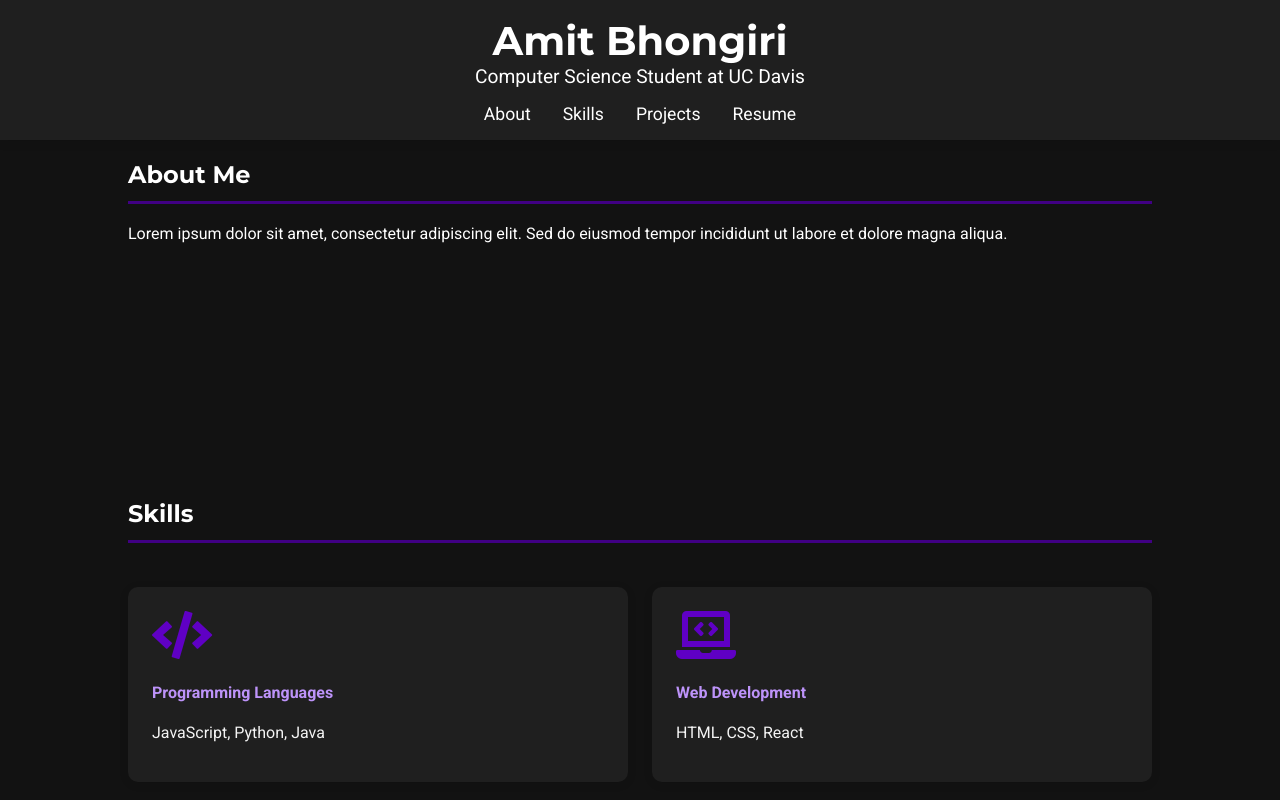
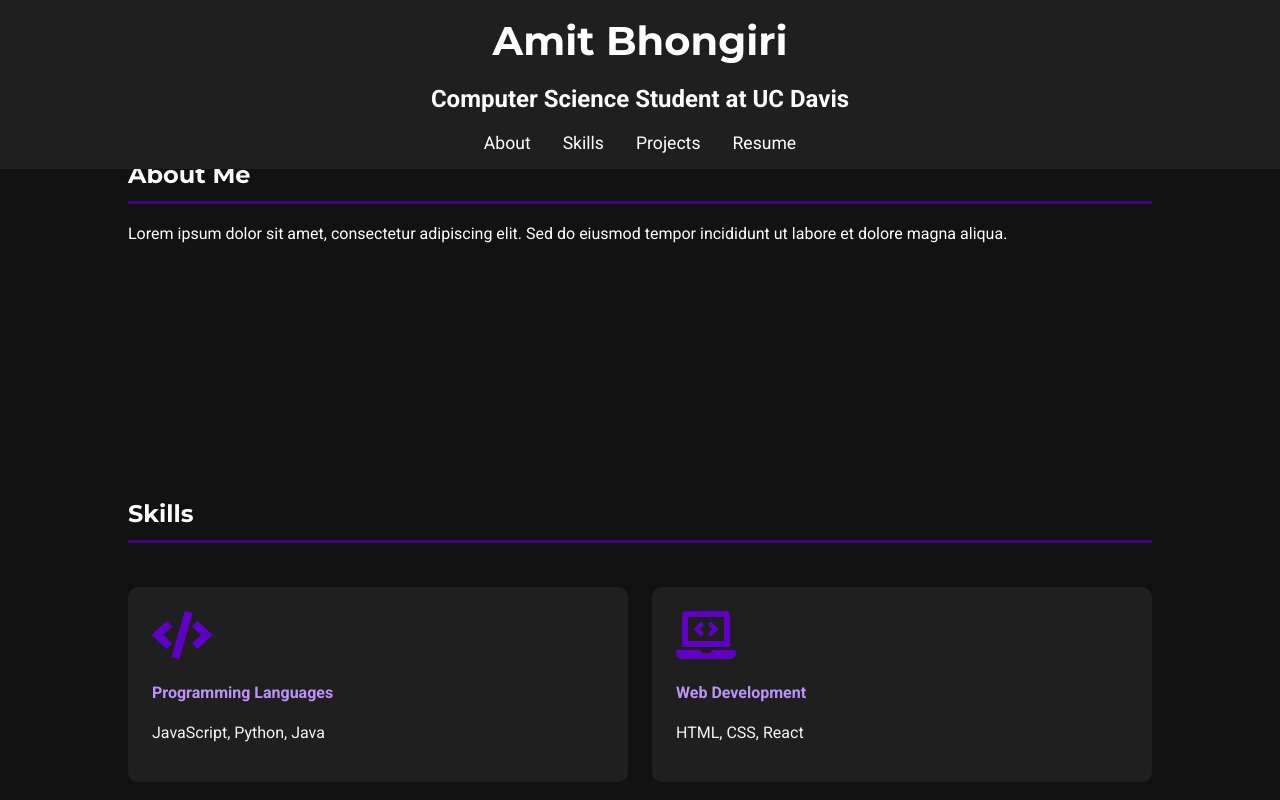
Before and after one commit to Amit-Bhongiri/Amit-Bhongiri.github.io, a plain HTML site: page index.html in a window 1280 px wide. Shown: the top 800 px of the page. Drawn offline with Linux system fonts and the light colour scheme.

Commit message:
changed header

```diff
--- a/index.html
+++ b/index.html
@@ -15,7 +15,7 @@
     <header>
         <div class="container">
             <h1>Amit Bhongiri</h1>
-            <p>Computer Science Student at UC Davis</p>
+            <h2>Computer Science Student at UC Davis </h2>
             <nav>
                 <ul>
                     <li><a href="#about">About</a></li>
```
